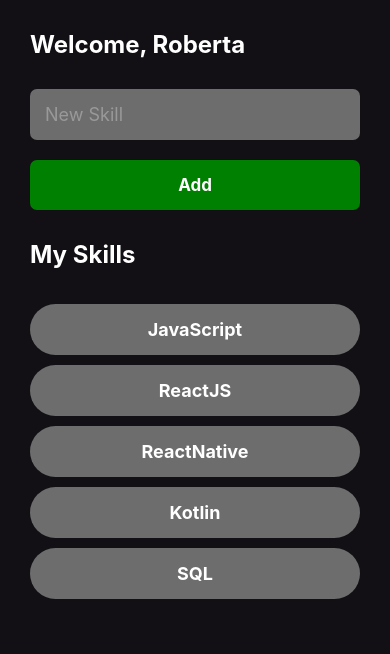
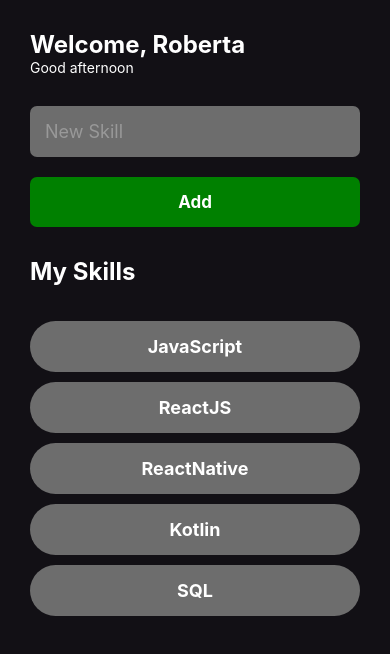
Before and after one commit to robertarfa/ReactNative, a React Native app in the folder mySkills/: screen / in a window 390 px wide. Shown: the top 654 px of the page. Built offline with nearby package versions, Linux system fonts and the light colour scheme.

Commit message:
feat: statusBar Color

```diff
--- a/mySkills/App.js
+++ b/mySkills/App.js
@@ -1,8 +1,13 @@
 /* eslint-disable react-native/no-inline-styles */
 import React from 'react';
-
+import {StatusBar} from 'react-native';
 import {Home} from './src/pages/Home';
 
 export default function App() {
-  return <Home />;
+  return (
+    <>
+      <StatusBar barStyle={'light-content'} />
+      <Home />
+    </>
+  );
 }
--- a/mySkills/src/pages/Home.js
+++ b/mySkills/src/pages/Home.js
@@ -1,7 +1,7 @@
 /* eslint-disable no-trailing-spaces */
 /* eslint-disable prettier/prettier */
 /* eslint-disable react-native/no-inline-styles */
-import React, {useState} from 'react';
+import React, {useEffect, useState} from 'react';
 import {
   View,
   Text,
@@ -14,6 +14,7 @@
 import SkillCard from '../components/SkillCard';
 
 export function Home() {
+  const [greeting, setGreeting] = useState('');
   const [newSkill, setNewSkill] = useState('');
   const [mySkills, setMySkills] = useState([
     'JavaScript',
@@ -23,6 +24,18 @@
     'SQL',
   ]);
 
+  useEffect(() => {
+    const currentHour = new Date().getHours();
+
+    if (currentHour < 12) {
+      setGreeting('Good morning');
+    } else if (currentHour >= 12 && currentHour < 18) {
+      setGreeting('Good afternoon');
+    } else {
+      setGreeting('Good night');
+    }
+  }, []);
+
   function handleAddNewSkill() {
     setMySkills(oldState => [...oldState, newSkill]);
     setNewSkill('');
@@ -31,6 +44,7 @@
   return (
     <View style={styles.container}>
       <Text style={styles.title}>Welcome, Roberta</Text>
+      <Text style={styles.greetings}>{greeting}</Text>
 
       <TextInput
         style={styles.input}
@@ -73,4 +87,7 @@
     marginTop: 30,
     borderRadius: 7,
   },
+  greetings: {
+    color: '#fff',
+  },
 });
```
